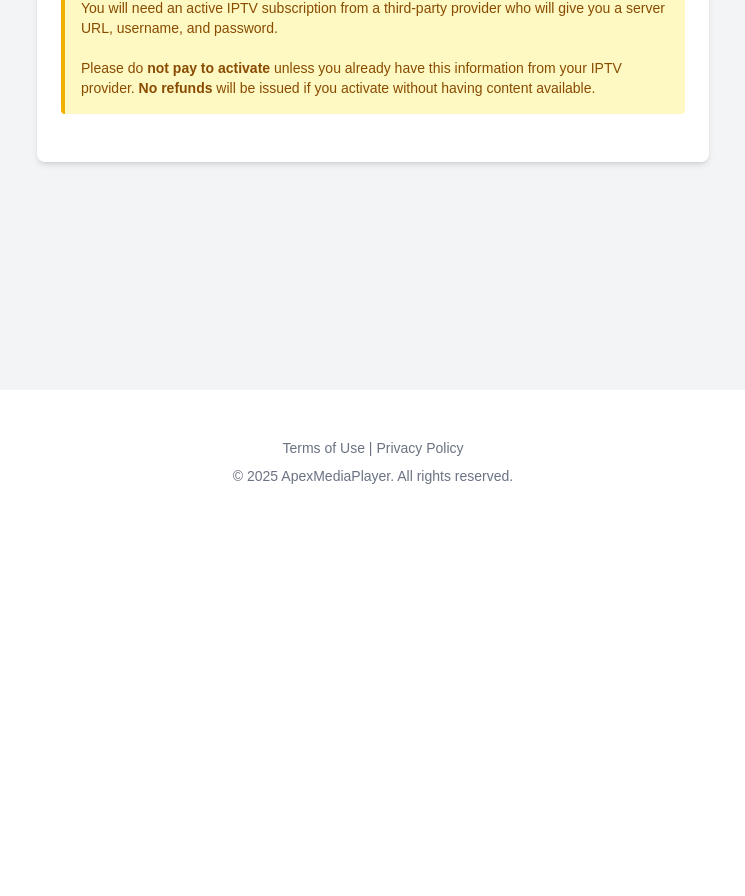
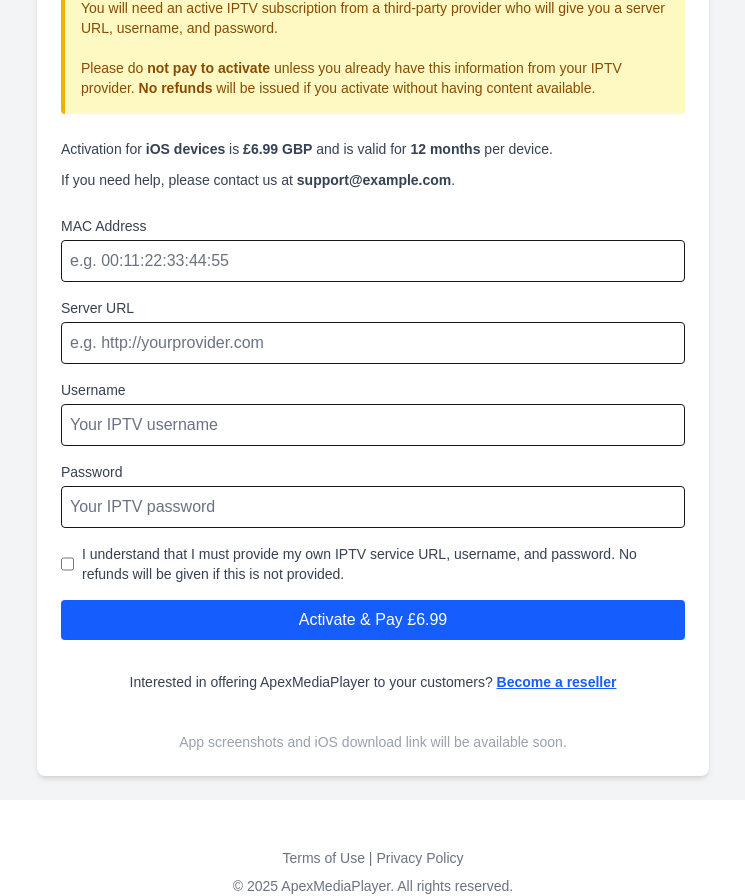
Before and after one commit to ashhdges/iptv-portals, a Next.js app: page / in a window 1280 px wide. Shown: the part 474-1370 px from the top of the page, without its empty margins (267-1012 px from the left). Before the commit the page ends 960 px from the top, so only its background shows below. Built offline with nearby package versions, Linux system fonts and the light colour scheme.

Commit message:
Restore activation form and move logo below header

```diff
--- a/pages/index.tsx
+++ b/pages/index.tsx
@@ -80,7 +80,6 @@
             Welcome to the ApexMediaPlayer Activation Portal
           </h1>
 
-          {/* Rest of content remains unchanged */}
           <div className="bg-yellow-100 border-l-4 border-yellow-500 text-yellow-800 p-4 mb-6 rounded text-left">
             <h2 className="font-semibold text-lg mb-1">Important: Please Read</h2>
             <p className="text-sm">
@@ -96,8 +95,113 @@
             </p>
           </div>
 
-          {/* ...rest of the form and footer stays as-is */}
-          {/* You can leave the rest of the original content unchanged below this */}
+          <div className="mb-6 text-sm text-gray-700 leading-relaxed text-left">
+            <p>
+              Activation for <strong>iOS devices</strong> is <strong>£6.99 GBP</strong> and is valid for
+              <strong> 12 months</strong> per device.
+            </p>
+            <p className="mt-2">
+              If you need help, please contact us at <strong>support@example.com</strong>.
+            </p>
+          </div>
+
+          {/* Activation Form */}
+          <form onSubmit={handleSubmit} className="space-y-4 text-left">
+            <div>
+              <label className="block text-sm font-medium text-gray-700 mb-1">MAC Address</label>
+              <input
+                type="text"
+                value={mac}
+                onChange={(e) => setMac(e.target.value)}
+                className="w-full p-2 border rounded placeholder:text-gray-500"
+                placeholder="e.g. 00:11:22:33:44:55"
+                required
+              />
+            </div>
+
+            <div>
+              <label className="block text-sm font-medium text-gray-700 mb-1">Server URL</label>
+              <input
+                type="text"
+                value={baseUrl}
+                onChange={(e) => setBaseUrl(e.target.value)}
+                className="w-full p-2 border rounded placeholder:text-gray-500"
+                placeholder="e.g. http://yourprovider.com"
+              />
+            </div>
+
+            <div>
+              <label className="block text-sm font-medium text-gray-700 mb-1">Username</label>
+              <input
+                type="text"
+                value={username}
+                onChange={(e) => setUsername(e.target.value)}
+                className="w-full p-2 border rounded placeholder:text-gray-500"
+                placeholder="Your IPTV username"
+              />
+            </div>
+
+            <div>
+              <label className="block text-sm font-medium text-gray-700 mb-1">Password</label>
+              <input
+                type="password"
+                value={password}
+                onChange={(e) => setPassword(e.target.value)}
+                className="w-full p-2 border rounded placeholder:text-gray-500"
+                placeholder="Your IPTV password"
+              />
+            </div>
+
+            <div className="flex items-center space-x-2">
+              <input
+                type="checkbox"
+                checked={acceptTerms}
+                onChange={(e) => setAcceptTerms(e.target.checked)}
+                id="acceptTerms"
+                className="h-4 w-4"
+              />
+              <label htmlFor="acceptTerms" className="text-sm text-gray-700">
+                I understand that I must provide my own IPTV service URL, username, and password. No
+                refunds will be given if this is not provided.
+              </label>
+            </div>
+
+            <button
+              type="submit"
+              disabled={loading}
+              className="w-full bg-blue-600 text-white p-2 rounded hover:bg-blue-700"
+            >
+              {loading ? 'Processing...' : 'Activate & Pay £6.99'}
+            </button>
+
+            {message && (
+              <div
+                className={`mt-4 p-3 rounded text-sm text-center ${
+                  message.toLowerCase().includes('redirecting')
+                    ? 'bg-green-100 text-green-700'
+                    : 'bg-red-100 text-red-700'
+                }`}
+              >
+                {message}
+              </div>
+            )}
+          </form>
+
+          <div className="mt-8 text-center">
+            <p className="text-sm text-gray-700">
+              Interested in offering ApexMediaPlayer to your customers?{' '}
+              <Link
+                href="/supplier/request"
+                className="text-blue-600 font-semibold underline hover:text-blue-800"
+              >
+                Become a reseller
+              </Link>
+            </p>
+          </div>
+
+          <div className="mt-10 text-center text-sm text-gray-400">
+            App screenshots and iOS download link will be available soon.
+          </div>
         </div>
       </div>
 
```
